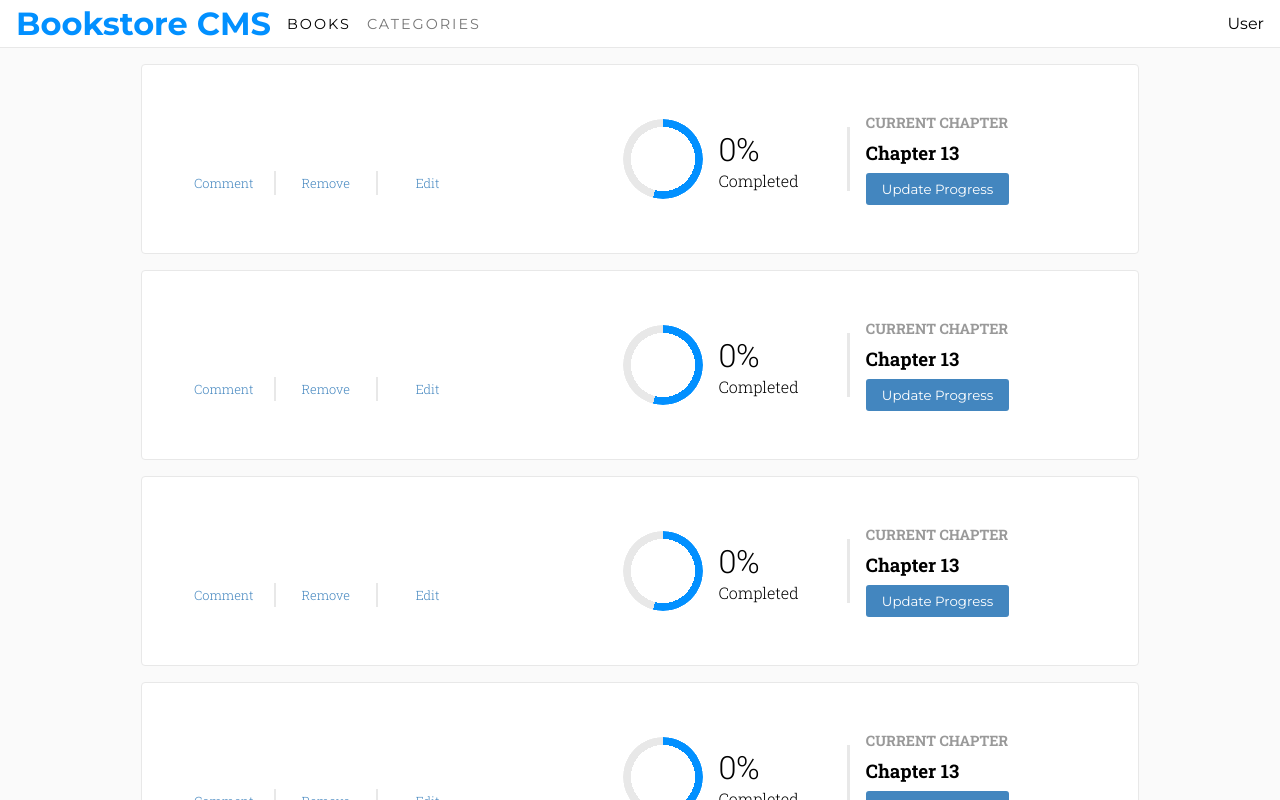
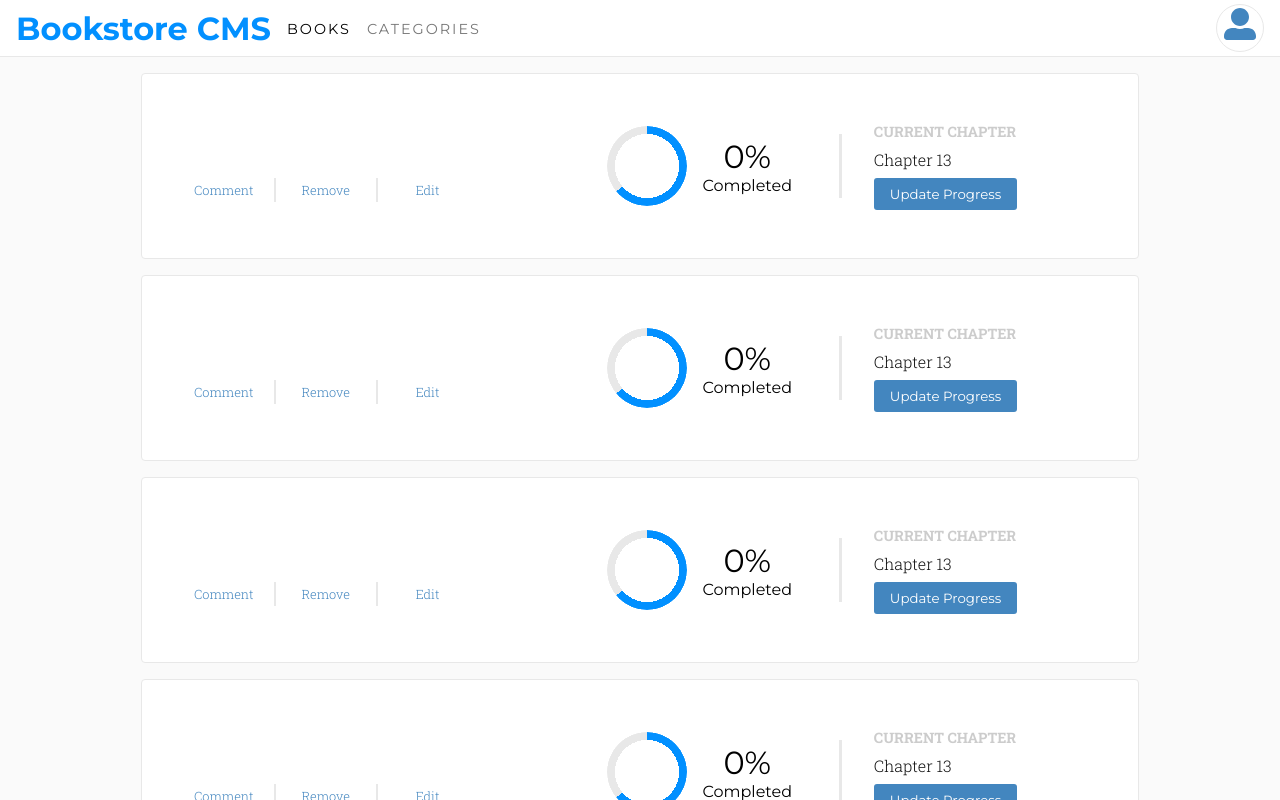
Before and after one commit to IndieCoderMM/bookstore-cms, a React (Create React App) app: page / in a window 1280 px wide. Shown: the top 800 px of the page. Built offline with nearby package versions, Linux system fonts and the light colour scheme; no server answers.

Commit message:
Customize homepage design
- Add user icon
- Adjust font size and color
- Improve layout

```diff
--- a/package.json
+++ b/package.json
@@ -11,6 +11,7 @@
     "prop-types": "^15.8.1",
     "react": "^18.2.0",
     "react-dom": "^18.2.0",
+    "react-icons": "^4.7.1",
     "react-redux": "^8.0.5",
     "react-router-dom": "^6.7.0",
     "react-scripts": "5.0.1",
--- a/src/App.css
+++ b/src/App.css
@@ -33,6 +33,8 @@ body {
 .nav-brand {
   color: var(--skyblue);
   font-weight: 700;
+  cursor: pointer;
+  text-decoration: none;
 }
 
 nav {
@@ -56,6 +58,22 @@ nav {
 
 .nav-link.active {
   color: #000;
+}
+
+.user-icon {
+  background: none;
+  border: solid 1px var(--gray);
+  width: 3rem;
+  height: 3rem;
+  border-radius: 50%;
+  color: var(--blue);
+  font-size: 2rem;
+  transition: all 0.3s;
+}
+
+.user-icon:hover {
+  color: var(--skyblue);
+  transform: scale(1.1);
 }
 
 /* Commons  */
@@ -107,12 +125,14 @@ article {
 }
 
 .book-title {
+  text-transform: capitalize;
   font-weight: 700;
   font-size: 1.375rem;
 }
 
 .book-author {
   font-weight: 300;
+  text-transform: capitalize;
   font-size: 0.875rem;
   color: var(--blue);
 }
@@ -148,12 +168,14 @@ article {
   flex: 1;
   display: flex;
   align-items: center;
+  font-family: 'Montserrat', sans-serif;
   gap: 1rem;
 }
 
 .percent-display {
   display: flex;
   flex-direction: column;
+  align-items: center;
 }
 
 .percent {
@@ -171,14 +193,20 @@ article {
 
 .status-container > h2 {
   font-size: 0.9rem;
-  color: #999;
+  color: #ccc;
   text-transform: uppercase;
 }
 
 .book > .vertical-divider {
   width: 3px;
   height: 4rem;
+  margin: 0 1rem;
   background-color: var(--gray);
+}
+
+.chapter {
+  font-weight: 300;
+  color: var(--black);
 }
 
 .update-btn {
@@ -222,6 +250,10 @@ select {
   font-size: 1.1rem;
 }
 
+.book-form > select {
+  flex: 0.5;
+}
+
 .book-form > input::placeholder {
   font-family: 'Montserrat', sans-serif;
 }
@@ -242,15 +274,14 @@ select {
 
 /* Progress circle  */
 .progress-bar {
-  --value: 54;
+  --value: 64;
 
   width: 80px;
   height: 80px;
   border-radius: 50%;
   display: grid;
   place-items: center;
-  background:
-    radial-gradient(
+  background: radial-gradient(
       closest-side,
       white 80%,
       transparent 0 99.9%,
--- a/src/components/Book.js
+++ b/src/components/Book.js
@@ -25,7 +25,7 @@ const Book = ({ book }) => {
       <div className="vertical-divider" />
       <div className="status-container">
         <h2>Current Chapter</h2>
-        <h3 className="chapter">Chapter 13</h3>
+        <p className="chapter">Chapter 13</p>
         <button type="button" className="update-btn">
           Update Progress
         </button>
--- a/src/components/Navbar.js
+++ b/src/components/Navbar.js
@@ -1,9 +1,14 @@
 import React from 'react';
 import { NavLink } from 'react-router-dom';
+import { FaUserAlt } from 'react-icons/fa';
 
 const Navbar = () => (
   <div className="navbar">
-    <h1 className="nav-brand">Bookstore CMS</h1>
+    <h1>
+      <NavLink to="/" className="nav-brand">
+        Bookstore CMS
+      </NavLink>
+    </h1>
     <nav>
       <ul className="nav-list">
         <li>
@@ -18,7 +23,9 @@ const Navbar = () => (
         </li>
       </ul>
     </nav>
-    <div className="user-icon">User</div>
+    <button type="button" className="user-icon">
+      <FaUserAlt />
+    </button>
   </div>
 );
 
```
Also changed, not shown: 1 other file (tests, documents, lock files or other folders).
